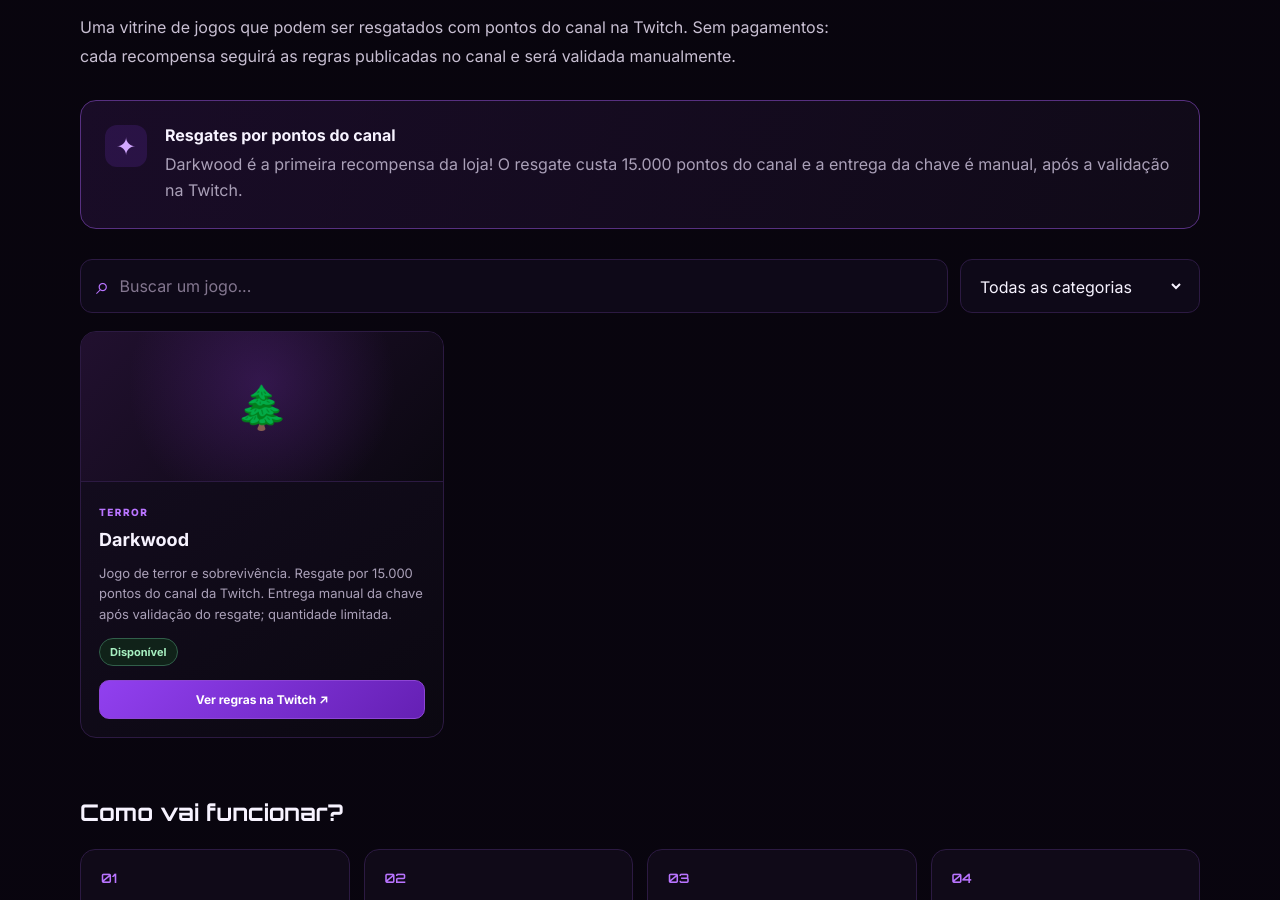
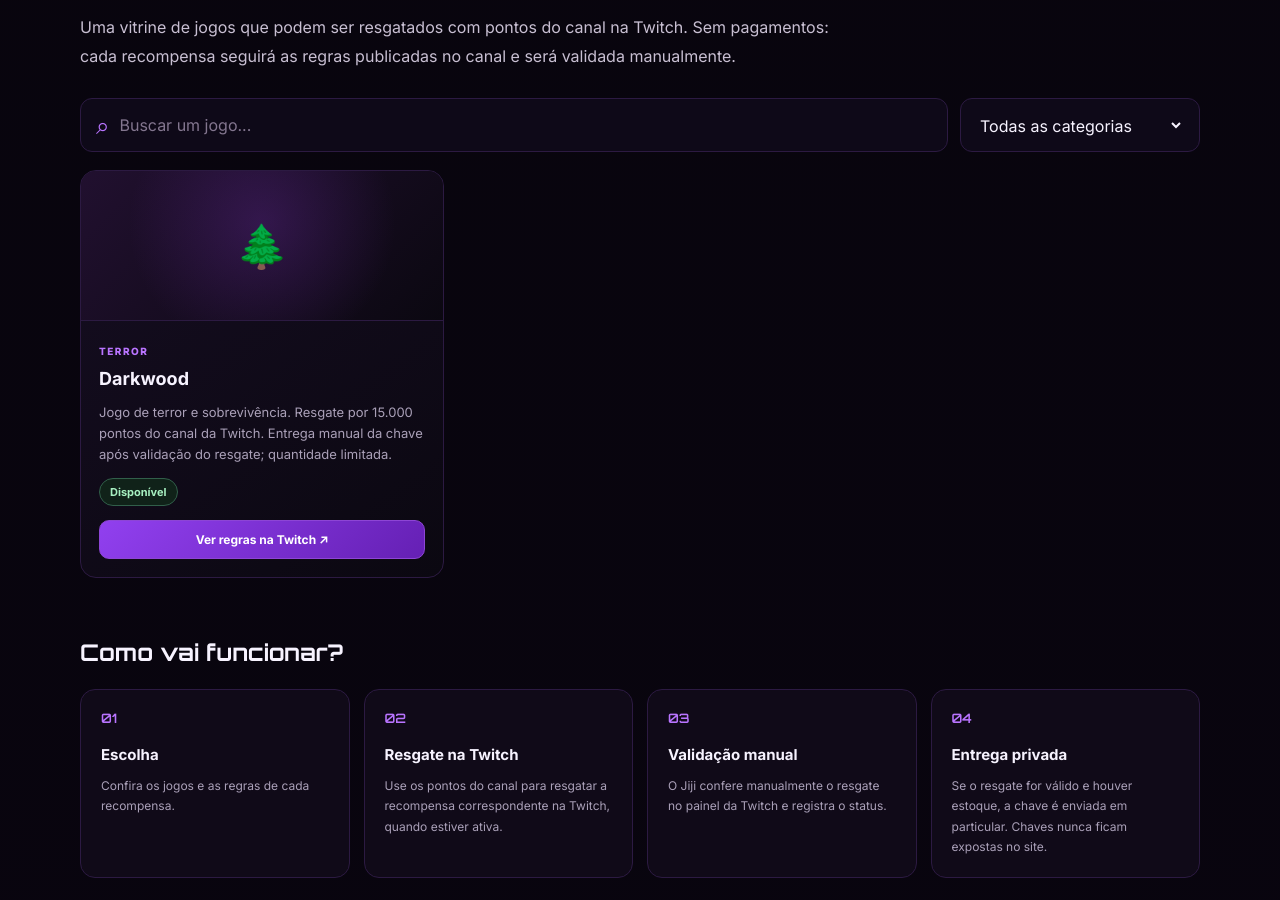
Before and after one commit to AdilsonReis-hub/AdilsonReis-hub, a plain HTML site: page index.html in a window 1280 px wide. Shown: the part 1936-2836 px from the top of the page. Drawn offline with Linux system fonts and the light colour scheme.

Commit message:
Remove aviso antigo de Darkwood da loja

```diff
--- a/index.html
+++ b/index.html
@@ -58,7 +58,6 @@
         <div class="store-stamp" aria-hidden="true">JIJI<br><b>STORE</b></div>
       </div>
       <p class="store-intro">Uma vitrine de jogos que podem ser resgatados com pontos do canal na Twitch. Sem pagamentos: cada recompensa seguirá as regras publicadas no canal e será validada manualmente.</p>
-      <div class="store-notice"><span class="notice-icon">✦</span><div><strong>Resgates por pontos do canal</strong><p>Darkwood é a primeira recompensa da loja! O resgate custa 15.000 pontos do canal e a entrega da chave é manual, após a validação na Twitch.</p></div></div>
       <div class="store-tools">
         <label class="search-box"><span aria-hidden="true">⌕</span><input id="game-search" type="search" placeholder="Buscar um jogo..." aria-label="Buscar um jogo" /></label>
         <label class="filter-box"><span class="sr-only">Filtrar categoria</span><select id="game-category" aria-label="Filtrar por categoria"><option value="all">Todas as categorias</option></select></label>
```
